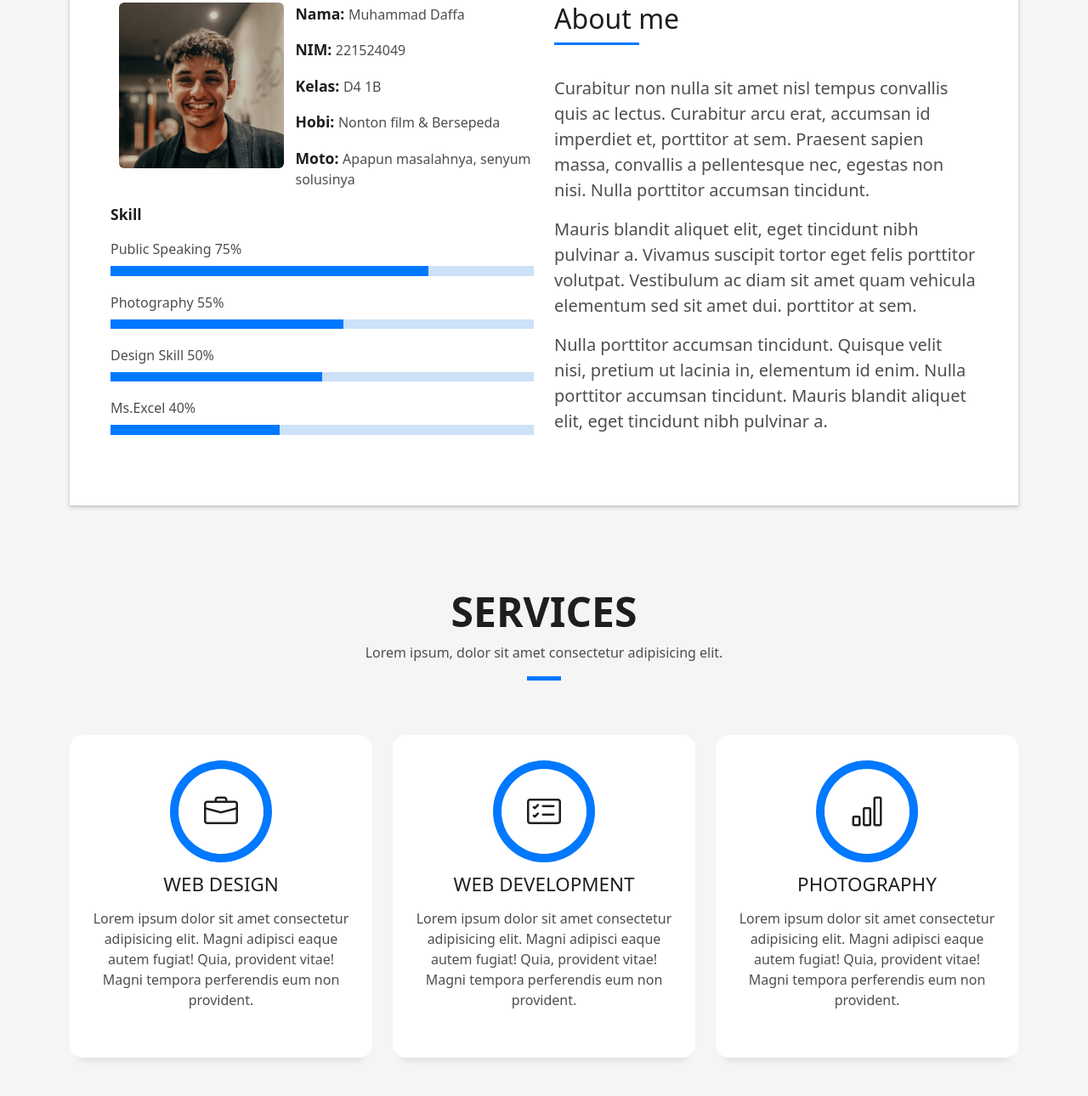
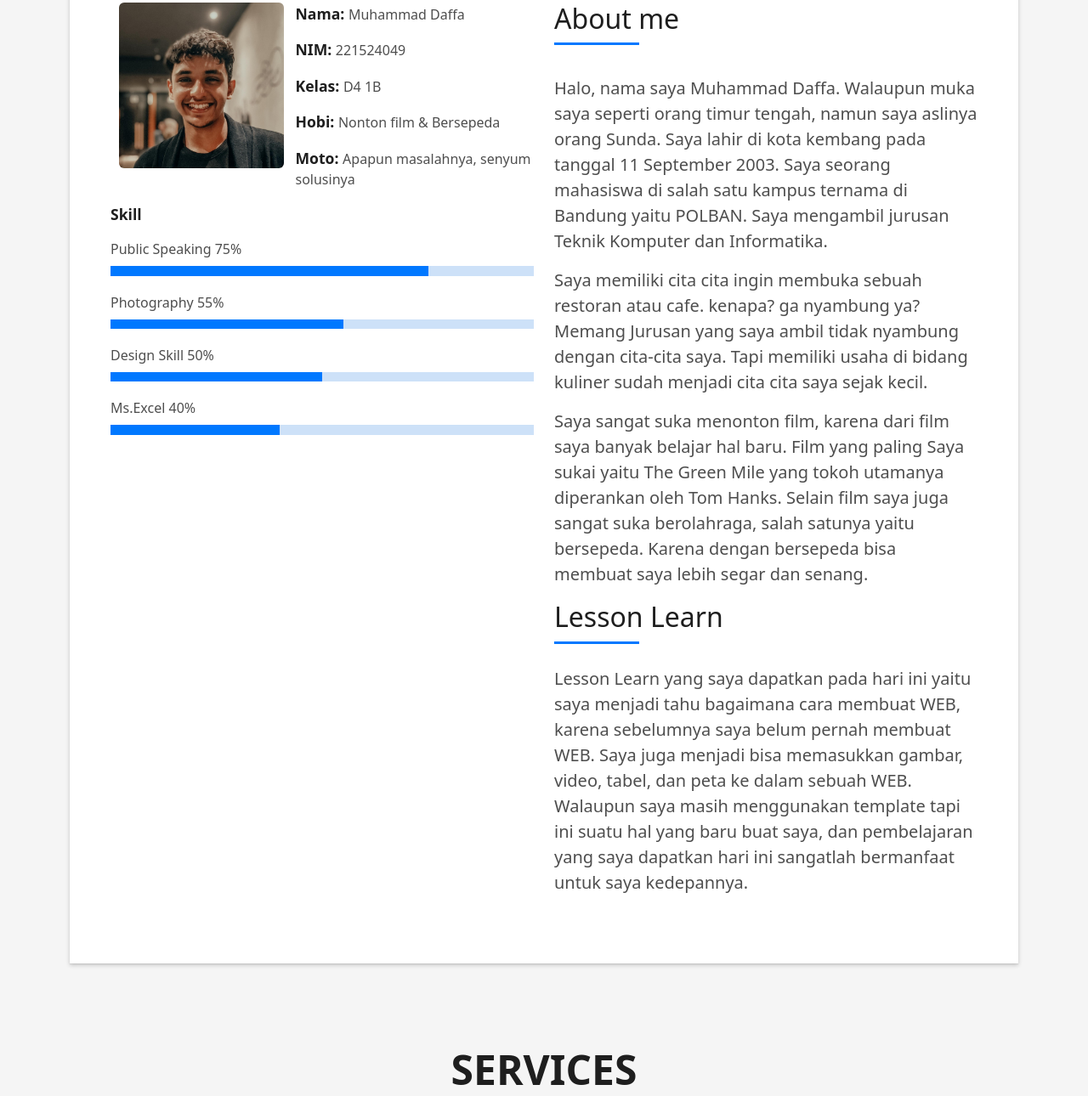
Before and after one commit to Daffabaisaa/Tugas3.2_Proyek1, a plain HTML site: page index.html in a window 1280 px wide. Shown: the part 925-2215 px from the top of the page at 85% size. Drawn offline with Linux system fonts and the light colour scheme.

Commit message:
update3_Profile2

```diff
--- a/index.html
+++ b/index.html
@@ -36,7 +36,7 @@
   <header id="header" class="fixed-top">
     <div class="container d-flex align-items-center justify-content-between">
 
-      <h1 class="logo"><a href="index.html">MyBlog</a></h1>
+      <h1 class="logo"><a href="index.html">DAFFA BLOG</a></h1>
       <!-- Uncomment below if you prefer to use an image logo -->
       <!-- <a href="index.html" class="logo"><img src="assets/img/logo.png" alt="" class="img-fluid"></a>-->
 
@@ -141,21 +141,32 @@
                       </h5>
                     </div>
                     <p class="lead">
-                      Curabitur non nulla sit amet nisl tempus convallis quis ac lectus. Curabitur arcu erat, accumsan id
-                      imperdiet et, porttitor
-                      at sem. Praesent sapien massa, convallis a pellentesque nec, egestas non nisi. Nulla
-                      porttitor accumsan tincidunt.
+                      Halo, nama saya Muhammad Daffa. Walaupun muka saya seperti orang timur tengah, namun saya aslinya
+                      orang Sunda. Saya lahir di kota kembang pada tanggal 11 September 2003. Saya seorang mahasiswa
+                      di salah satu kampus ternama di Bandung yaitu POLBAN. Saya mengambil jurusan Teknik Komputer dan Informatika.
                     </p>
                     <p class="lead">
-                      Mauris blandit aliquet elit, eget tincidunt nibh pulvinar a. Vivamus suscipit tortor eget felis
-                      porttitor volutpat. Vestibulum
-                      ac diam sit amet quam vehicula elementum sed sit amet dui. porttitor at sem.
+                      Saya memiliki cita cita ingin membuka sebuah restoran atau cafe. kenapa? ga nyambung ya? Memang
+                      Jurusan yang saya ambil tidak nyambung dengan cita-cita saya. Tapi memiliki usaha di bidang kuliner
+                      sudah menjadi cita cita saya sejak kecil.
                     </p>
                     <p class="lead">
-                      Nulla porttitor accumsan tincidunt. Quisque velit nisi, pretium ut lacinia in, elementum id enim.
-                      Nulla porttitor accumsan
-                      tincidunt. Mauris blandit aliquet elit, eget tincidunt nibh pulvinar a.
+                      Saya sangat suka menonton film, karena dari film saya banyak belajar hal baru. Film yang paling Saya
+                      sukai yaitu The Green Mile yang tokoh utamanya diperankan oleh Tom Hanks. Selain film saya juga sangat suka
+                      berolahraga, salah satunya yaitu bersepeda. Karena dengan bersepeda bisa membuat saya lebih segar dan senang.
+                    <br>
                     </p>
+                    <h5 class="title-left">
+                      Lesson Learn
+                    </h5>
+                  </div>
+                  <p class="lead">
+                    <br>
+                    Lesson Learn yang saya dapatkan pada hari ini yaitu saya menjadi tahu bagaimana cara membuat WEB, karena
+                    sebelumnya saya belum pernah membuat WEB. Saya juga menjadi bisa memasukkan gambar, video, tabel, dan peta ke dalam
+                    sebuah WEB. Walaupun saya masih menggunakan template tapi ini suatu hal yang baru buat saya, dan pembelajaran yang
+                    saya dapatkan hari ini sangatlah bermanfaat untuk saya kedepannya.
+                  </p>
                   </div>
                 </div>
               </div>
```
